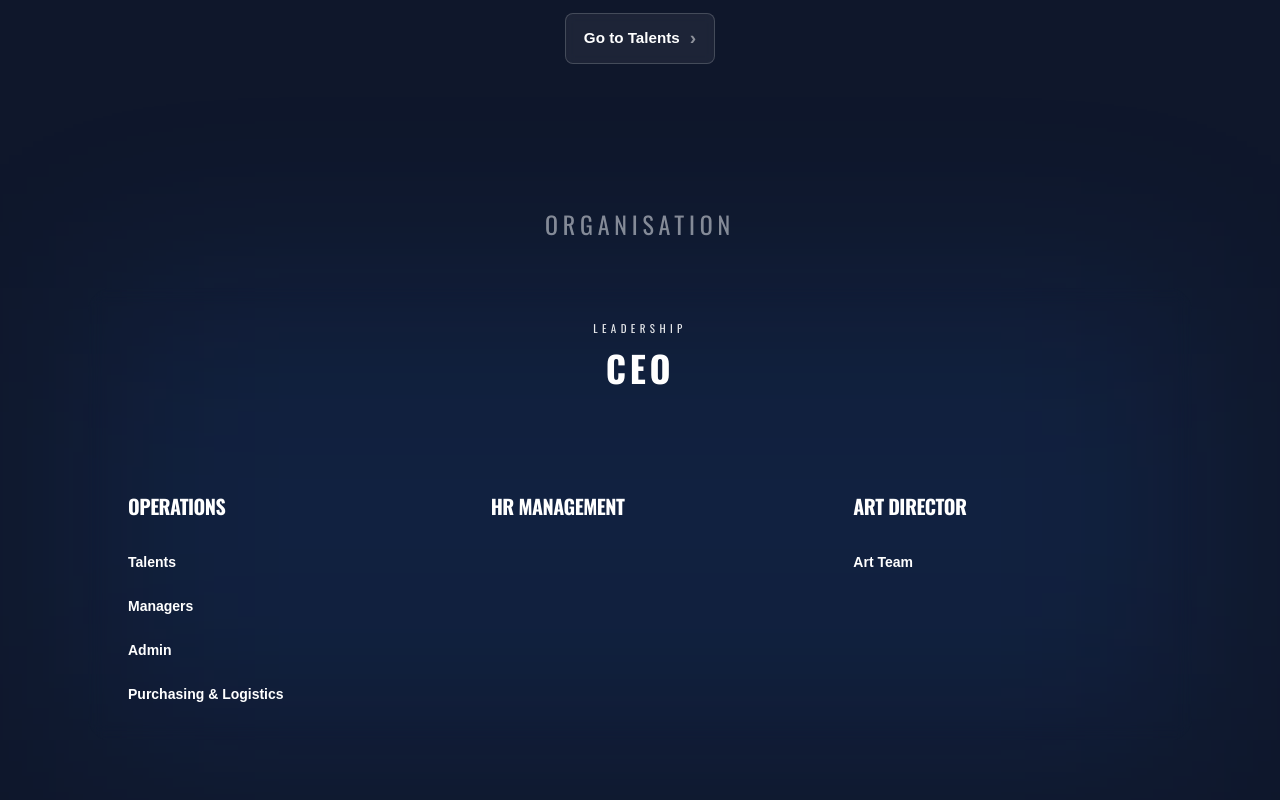
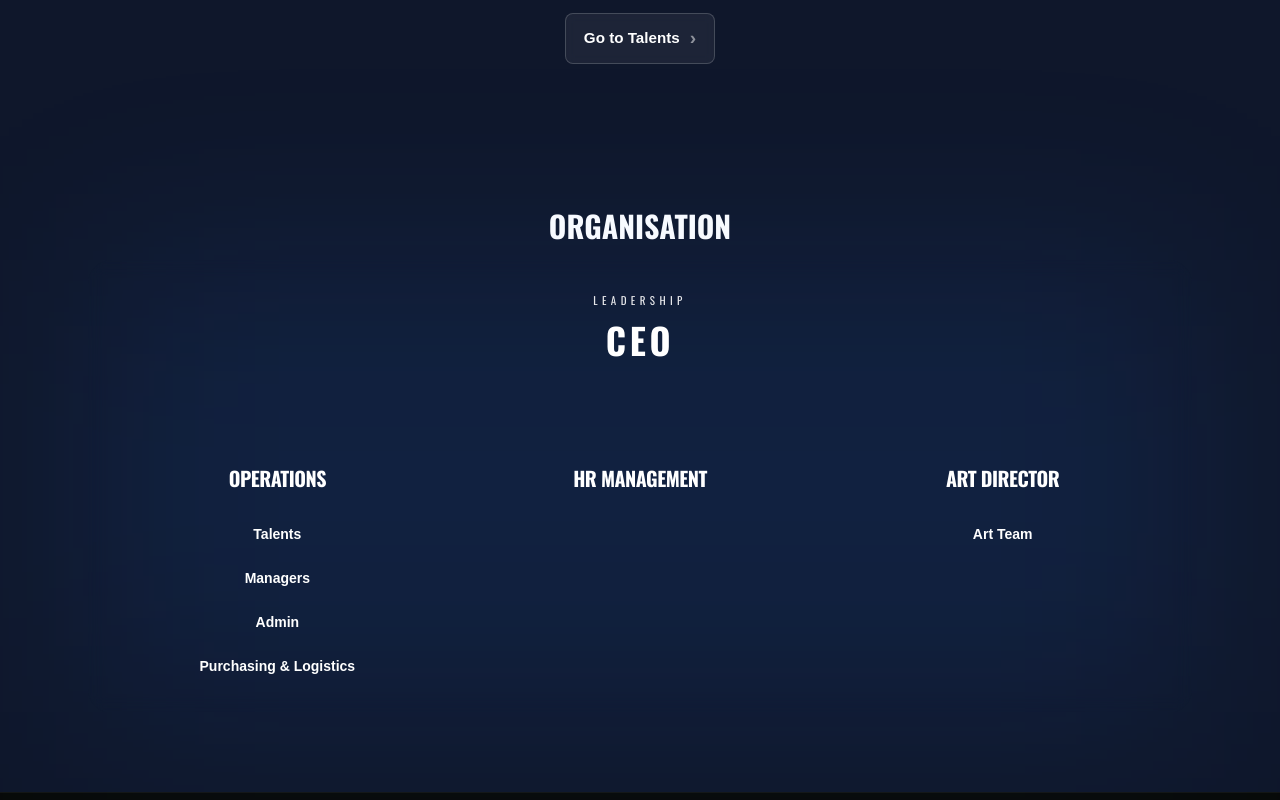
Before and after one commit to Project-Vstar/website, a Next.js app: page / in a window 1280 px wide. Shown: the part 3220-4020 px from the top of the page. Built offline with nearby package versions, Linux system fonts and the light colour scheme.

Commit message:
Fix: Header

```diff
--- a/src/app/page.js
+++ b/src/app/page.js
@@ -204,8 +204,8 @@ export default function HomePage() {
         </section>
 
         {/* ── Organisation ──────────────────────────────────────────────── */}
-        <section className="max-w-6xl mx-auto px-6 py-20">
-          <h2 className="font-oswald text-2xl text-center mb-12 opacity-50 tracking-[0.2em] uppercase">Organisation</h2>
+        <section className="max-w-6xl mx-auto px-6 py-20 text-center">
+          <h2 className="font-oswald text-3xl font-bold mb-4 uppercase">Organisation</h2>
           <div className="relative group">
             <div className="absolute inset-0 bg-blue-500/10 blur-[100px] pointer-events-none" />
             <div className=" p-8 rounded-3xl backdrop-blur-sm">
```
